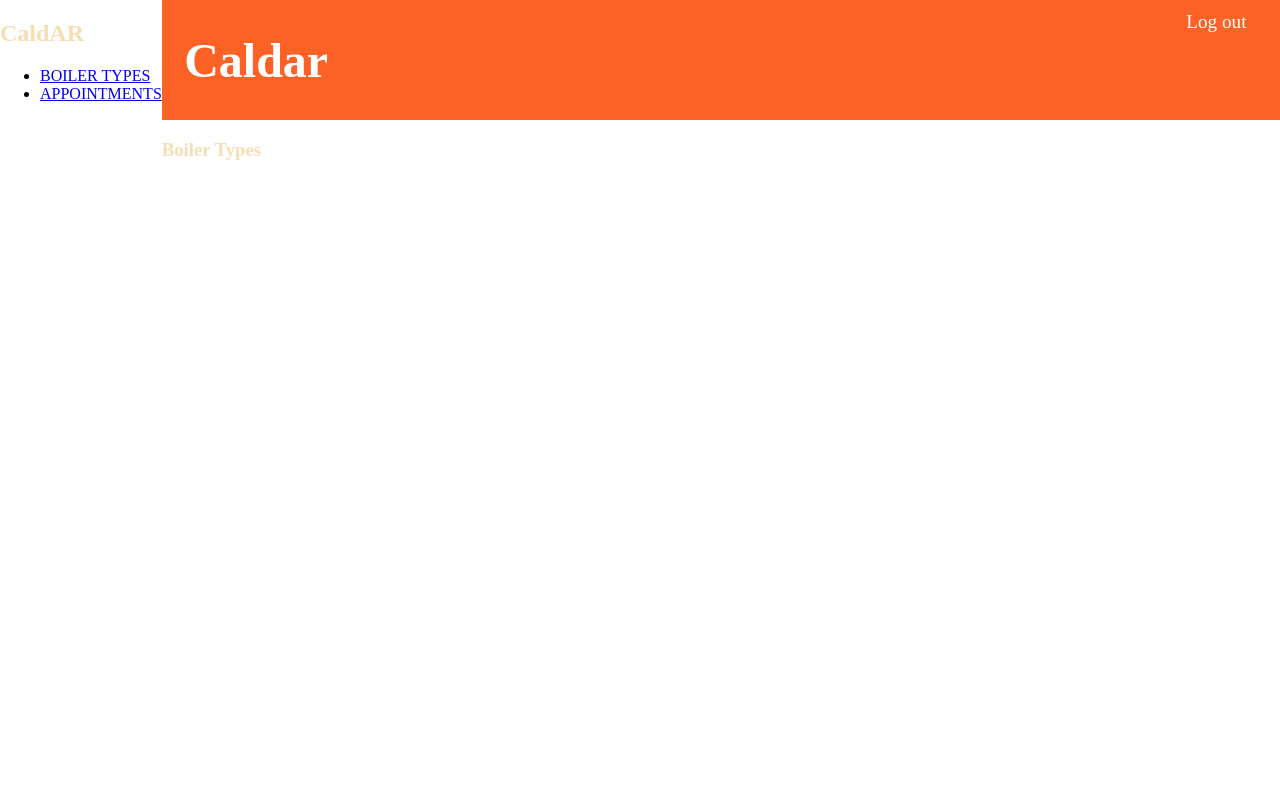
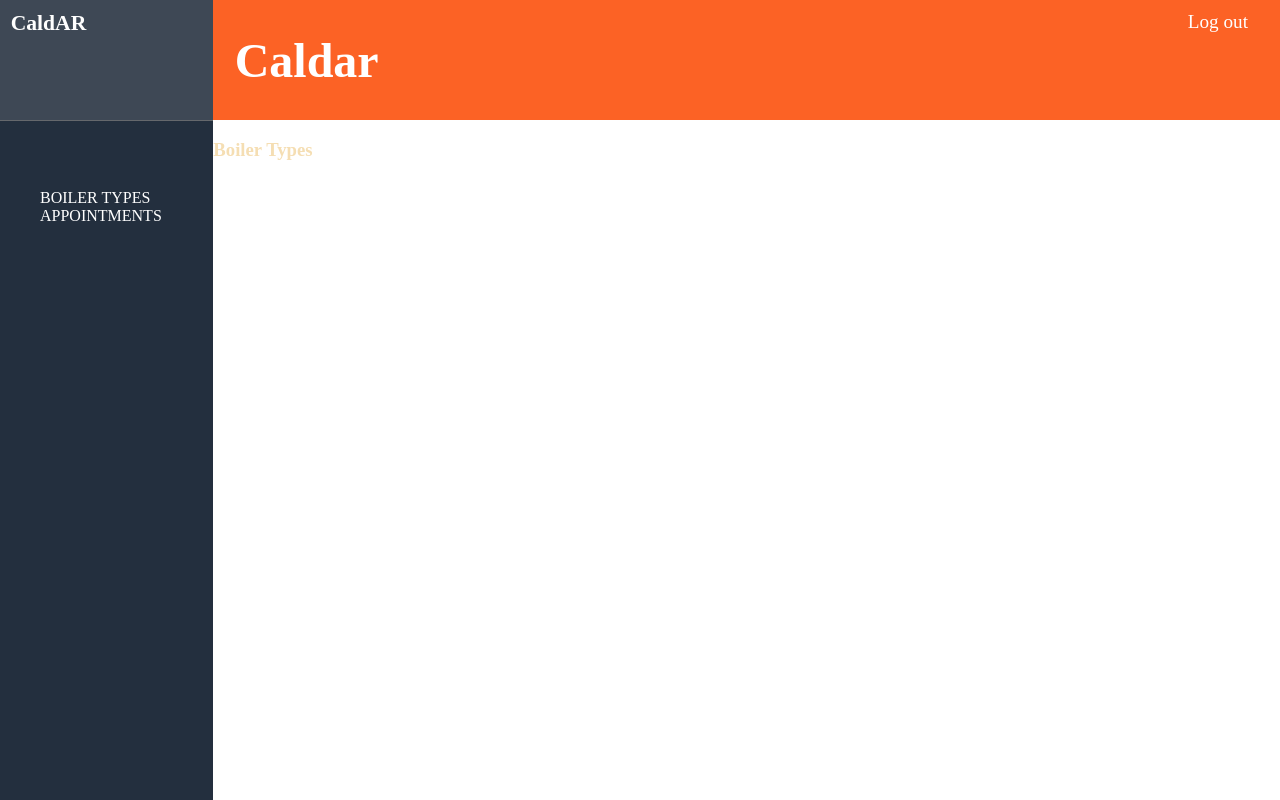
Before and after one commit to CastroDF/RR-CALDAR-FE, a React (Create React App) app: page /boilerTypes in a window 1280 px wide. Built offline with nearby package versions, Linux system fonts and the light colour scheme.

Commit message:
add file Left.module.css

```diff
--- a/src/components/shared/leftBar/LeftBar.module.css
+++ b/src/components/shared/leftBar/LeftBar.module.css
@@ -0,0 +1,32 @@
+.leftBar {
+    display: flex;
+    flex-direction: column;
+    flex: 1;
+    height: 100%;
+    background-color: #232f3e;
+}
+
+.header {
+    height: 15%;
+    background-color: #3e4855;
+    border-bottom: 1px solid #65686c;
+}
+
+.title {
+    margin: 5% 0% 0% 5%;
+    color: white;
+    font-size: 1.35rem;
+}
+
+.links {
+    margin-top: 32%;
+}
+
+.links li {
+    list-style: none;
+}
+
+.linkNav {
+    text-decoration: none;
+    color: white;
+}
```
